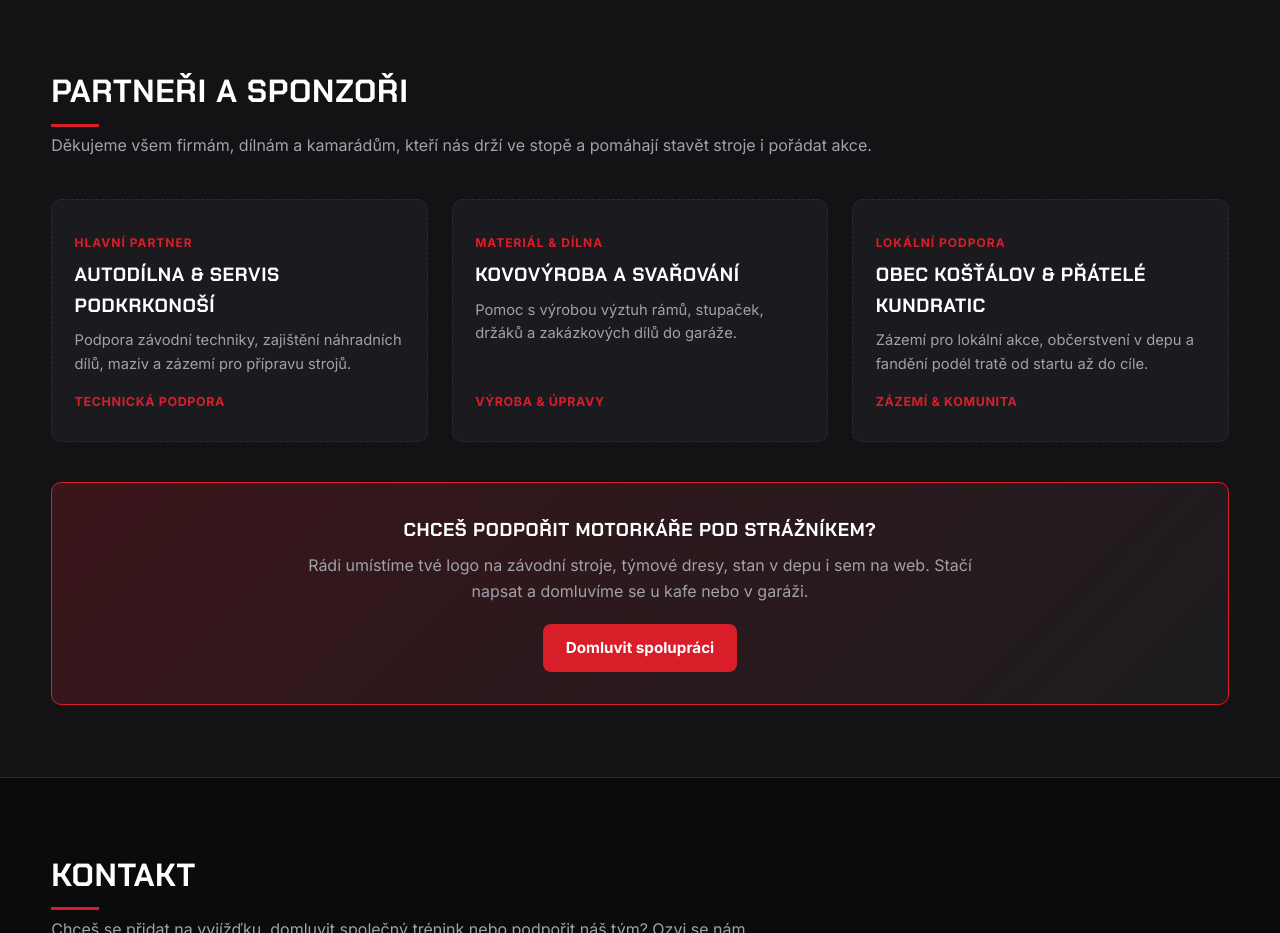
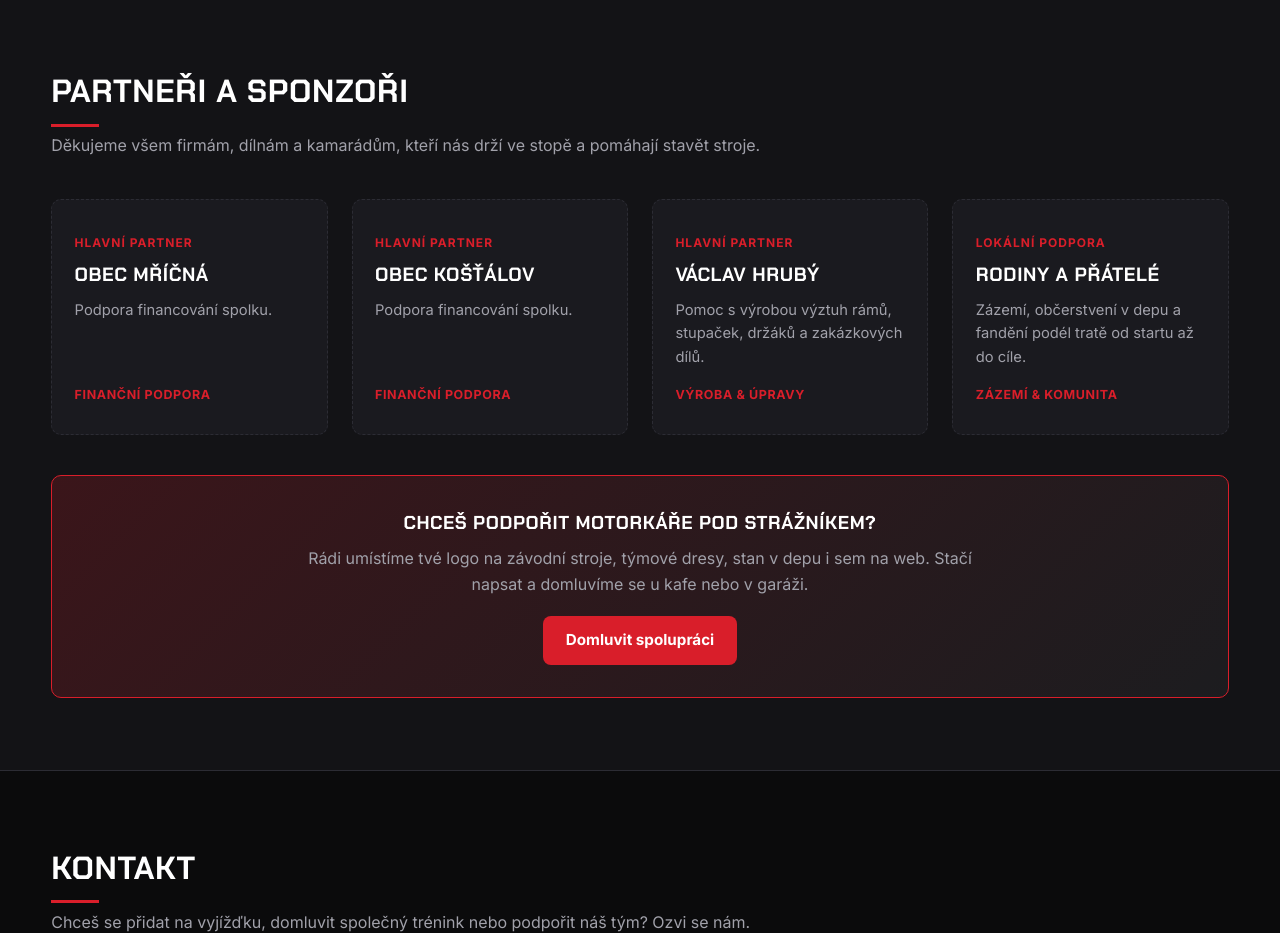
Before and after one commit to ondrejhejsek-cmd/skrzdrn-web, a plain HTML site: page index.html in a window 1280 px wide. Shown: the part 5040-5973 px from the top of the page. Drawn offline with Linux system fonts and the light colour scheme.

Commit message:
sponzoři

```diff
--- a/index.html
+++ b/index.html
@@ -1,3 +1,5 @@
+<!--Mapa (gxs) řádek 304 -->
+
 <!DOCTYPE html>
 <html lang="cs">
 <head>
@@ -165,7 +167,8 @@
                     </ul>
                     <blockquote class="rider-quote">„Brzdy jsou jen pro ty, co nevěří svému andělovi strážnému.“</blockquote>
                 </article>
- <!-- Karta 4 -->
+
+                 <!-- Karta 4 -->
                 <article class="card rider-card" data-category="zavodnik">
                     <div class="card-top">
                         <span class="race-number">#361</span>
@@ -178,7 +181,8 @@
                     </ul>
                     <blockquote class="rider-quote">„Brzdy jsou jen pro ty, co nevěří svému andělovi strážnému.“</blockquote>
                 </article>
-                <!-- Karta 3 -->
+
+                 <!-- Karta 3 -->
                 <article class="card rider-card" data-category="cestovatel">
                     <div class="card-top">
                         <span class="race-number">ADV</span>
@@ -297,8 +301,9 @@
                             Start v Kundraticích, přes Semily, Vysoké nad Jizerou, Souš, Smědavu a zpět přes Ještědský hřeben.
                             Ideální půldenní vyjížďka s parádním povrchem.
                         </p>
-                        <p class="tip-box"><strong>Tip na jídlo:</strong> Kiosk na Smědavě nebo hospůdka v Podkrkonoší.</p>
-                        <a href="#" class="btn btn-outline btn-sm" onclick="alert('Nahraj svůj soubor trasa-krkonose.gpx do složky /gpx na GitHubu a propoj tento odkaz!'); return false;">⬇ Stáhnout trasu (.GPX)</a>
+                        <!-- <p class="tip-box"><strong>Tip na jídlo:</strong> Kiosek na Smědavě nebo hospůdka v Podkrkonoší.</p> -->
+                        <!-- Nezapomeň přidat mapu-->
+                        <!-- <a href="#" class="btn btn-outline btn-sm" onclick="alert('Nahraj svůj soubor trasa-krkonose.gpx do složky /gpx na GitHubu a propoj tento odkaz!'); return false;">⬇ Stáhnout trasu (.GPX)</a> -->
                     </div>
 
                     <!-- Hodnocení okruhů očima diváka -->
@@ -309,7 +314,7 @@
                         <ul class="specs-list">
                             <li><strong>Parkování:</strong> Dostatek místa pro motorky i dodávky hned u areálu.</li>
                             <li><strong>Výhled na trať:</strong> Přírodní amfiteátr – vidíš téměř celý okruh z jednoho místa.</li>
-                            <li><strong>Zázemí:</strong> Klasické klobásy, pivo i místo na postavení stanu.</li>
+                            <!-- <li><strong>Zázemí:</strong> Klasické klobásy, pivo i místo na postavení stanu.</li> -->
                         </ul>
                     </div>
 
@@ -448,24 +453,33 @@
         <div class="container">
             <div class="section-header">
                 <h2>Partneři a sponzoři</h2>
-                <p>Děkujeme všem firmám, dílnám a kamarádům, kteří nás drží ve stopě a pomáhají stavět stroje i pořádat akce.</p>
+                <p>Děkujeme všem firmám, dílnám a kamarádům, kteří nás drží ve stopě a pomáhají stavět stroje.</p>
             </div>
 
             <div class="partners-grid">
                 <div class="partner-box">
                     <div>
                         <span class="card-label">HLAVNÍ PARTNER</span>
-                        <h3>Autodílna &amp; Servis Podkrkonoší</h3>
-                        <p>Podpora závodní techniky, zajištění náhradních dílů, maziv a zázemí pro přípravu strojů.</p>
+                        <h3>Obec Mříčná </h3>
+                        <p>Podpora financování spolku.</p>
                     </div>
-                    <span class="sponsor-tag">Technická podpora</span>
+                    <span class="sponsor-tag">Finanční podpora</span>
                 </div>
 
                 <div class="partner-box">
                     <div>
-                        <span class="card-label">MATERIÁL &amp; DÍLNA</span>
-                        <h3>Kovovýroba a svařování</h3>
-                        <p>Pomoc s výrobou výztuh rámů, stupaček, držáků a zakázkových dílů do garáže.</p>
+                        <span class="card-label">HLAVNÍ PARTNER</span>
+                        <h3>Obec košťálov </h3>
+                        <p>Podpora financování spolku.</p>
+                    </div>
+                    <span class="sponsor-tag">Finanční podpora</span>
+                </div>
+
+                <div class="partner-box">
+                    <div>
+                        <span class="card-label">HLAVNÍ PARTNER</span>
+                        <h3>Václav Hrubý</h3>
+                        <p>Pomoc s výrobou výztuh rámů, stupaček, držáků a zakázkových dílů.</p>
                     </div>
                     <span class="sponsor-tag">Výroba &amp; Úpravy</span>
                 </div>
@@ -473,8 +487,8 @@
                 <div class="partner-box">
                     <div>
                         <span class="card-label">LOKÁLNÍ PODPORA</span>
-                        <h3>Obec Košťálov &amp; Přátelé Kundratic</h3>
-                        <p>Zázemí pro lokální akce, občerstvení v depu a fandění podél tratě od startu až do cíle.</p>
+                        <h3>Rodiny a přátelé</h3>
+                        <p>Zázemí, občerstvení v depu a fandění podél tratě od startu až do cíle.</p>
                     </div>
                     <span class="sponsor-tag">Zázemí &amp; Komunita</span>
                 </div>
```
